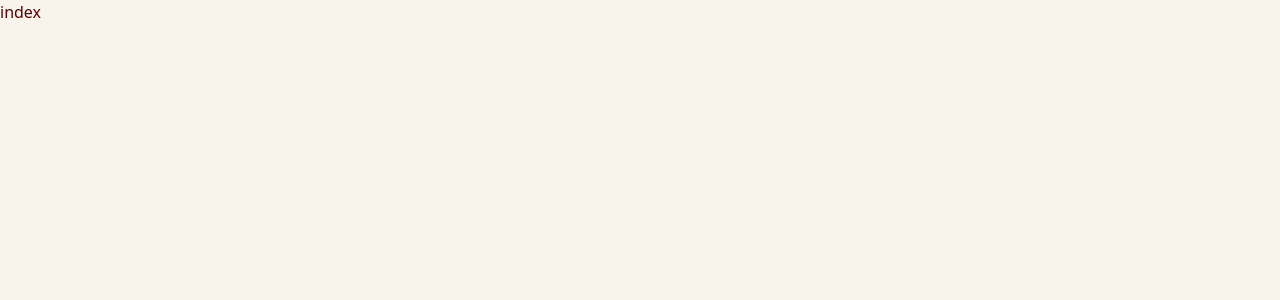
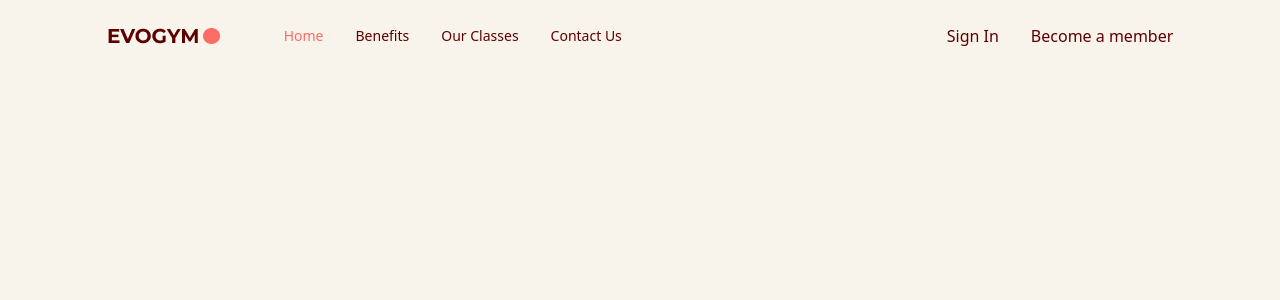
Before and after one commit to noorx7/ReactProjects, a React (Vite) app in the folder fitnessapp/gym-typescript/: page / in a window 1280 px wide. Shown: the top 300 px of the page. Built offline with nearby package versions, Linux system fonts and the light colour scheme.

Commit message:
Added Enum, Props.

```diff
--- a/fitnessapp/gym-typescript/src/App.tsx
+++ b/fitnessapp/gym-typescript/src/App.tsx
@@ -1,12 +1,19 @@
 import { useState } from 'react'
 import reactLogo from './assets/react.svg'
 import Navbar from "@/scenes/navbar"
+import { SelectedPage } from '@/shared/types'
+
+
 
 function App() {
+  const [selectedPage, setSelectedPage] = useState<SelectedPage >(SelectedPage.Home)
 
   return (
     <div className="app bg-gray-20">
-      <Navbar/>
+      <Navbar
+        selectedPage={selectedPage}
+        setSelectedPage={setSelectedPage}
+      />
     </div>
   )
 }
--- /dev/null
+++ b/fitnessapp/gym-typescript/src/scenes/navbar/Link.tsx
@@ -0,0 +1,30 @@
+import { SelectedPage } from "@/shared/types";
+import AnchorLink from "react-anchor-link-smooth-scroll"
+
+
+type Props = {
+    page: string;
+    selectedPage: SelectedPage;
+    setSelectedPage: (value: SelectedPage) => void;
+}
+
+function Link({
+    page,
+    selectedPage,
+    setSelectedPage,
+}: Props) {
+    const lowerCasePage = page.toLowerCase().replace(/ /g,"") as SelectedPage //REG EX find space replace it with space its telling this line PLEASE think that this has the same format as SelectedPage, AS is a force to break typescripts type checker, dont use it all the time
+
+
+  return (
+    <AnchorLink
+    className={`${selectedPage === lowerCasePage ? "text-primary-500" : ""}
+    transition duration-500 hover:text-primary-300
+  `}
+        href={`#${lowerCasePage}`}  //THE # Tells it to go to a class with same div ID as lowercasePage
+        onClick={()=> setSelectedPage(lowerCasePage)}
+    >{page}</AnchorLink>
+  )
+}
+
+export default Link
--- a/fitnessapp/gym-typescript/src/scenes/navbar/index.tsx
+++ b/fitnessapp/gym-typescript/src/scenes/navbar/index.tsx
@@ -1,11 +1,52 @@
-import React from 'react'
+import {useState} from "react"
+import {Bars3Icon , XMarkIcon} from "@heroicons/react/24/solid"
+import Logo from "@/assets/Logo.png"
+import Link from "./Link"
+import { SelectedPage } from "@/shared/types"
 
-type Props = {}
 
-const index = (props: Props) => {
-  return (
-    <div>index</div>
+
+type Props = {
+    selectedPage: SelectedPage;
+    setSelectedPage: (value: SelectedPage) => void;
+}
+
+
+const Navbar = ({selectedPage, setSelectedPage}: Props) => {
+    const flexBetween = "flex items-center justify-between";
+
+  return (  <nav>
+        <div
+        className={`${flexBetween} fixed top-0 z-30 w-full py-6`}
+        >
+            <div className={`${flexBetween} mx-auto w-5/6`}>
+                <div className={`${flexBetween} w-full gap-16`}>
+                    {/* Left Side */}
+                    <img alt="logo" src={Logo}  />
+
+
+                    {/* Right Side */}
+                    <div className={`${flexBetween} w-full`}>
+                        <div className={`${flexBetween} gap-8 text-sm`}>
+                            <Link
+                                page="Home"
+                                selectedPage={selectedPage}
+                                setSelectedPage={setSelectedPage}
+                            />
+                            <Link page="Benefits" selectedPage={selectedPage} setSelectedPage={setSelectedPage}/>
+                            <Link page="Our Classes" selectedPage={selectedPage} setSelectedPage={setSelectedPage}/>
+                            <Link page="Contact Us" selectedPage={selectedPage} setSelectedPage={setSelectedPage}/>
+                        </div>
+                        <div className={`${flexBetween} gap-8`}>
+                            <p>Sign In</p>
+                            <button>Become a member</button>
+                        </div>
+                    </div>
+                </div>
+            </div>
+        </div>
+    </nav>
   )
 }
 
-export default index
+export default Navbar
--- /dev/null
+++ b/fitnessapp/gym-typescript/src/shared/types.ts
@@ -0,0 +1,6 @@
+export enum SelectedPage {
+    Home = "home",
+    Benefits = "benefits",
+    OurClasses = "ourclasses",
+    ContactUs = "contactus"
+  }
```
